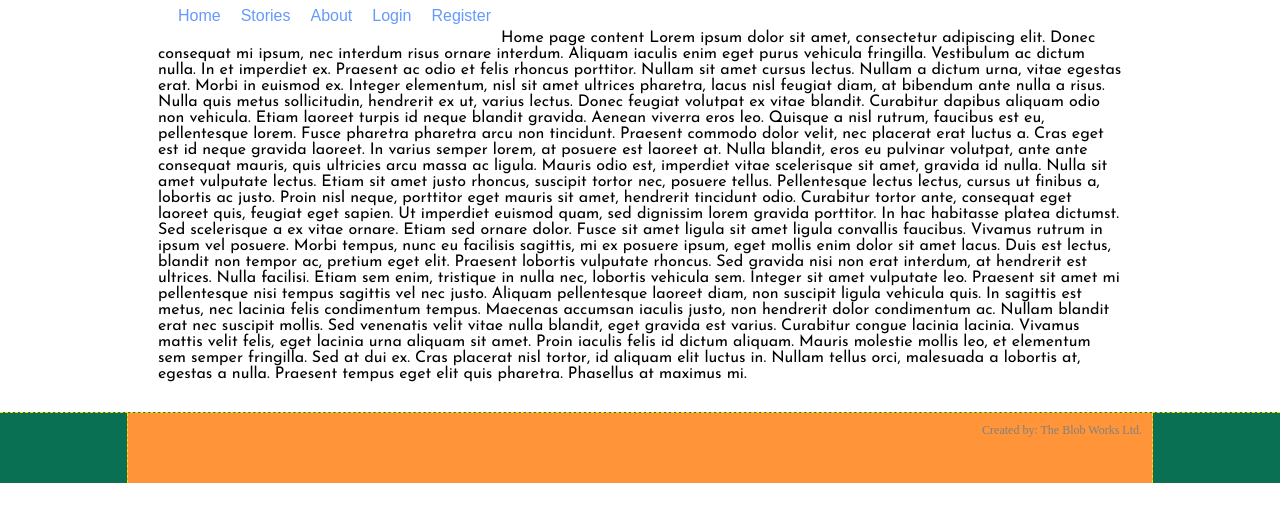
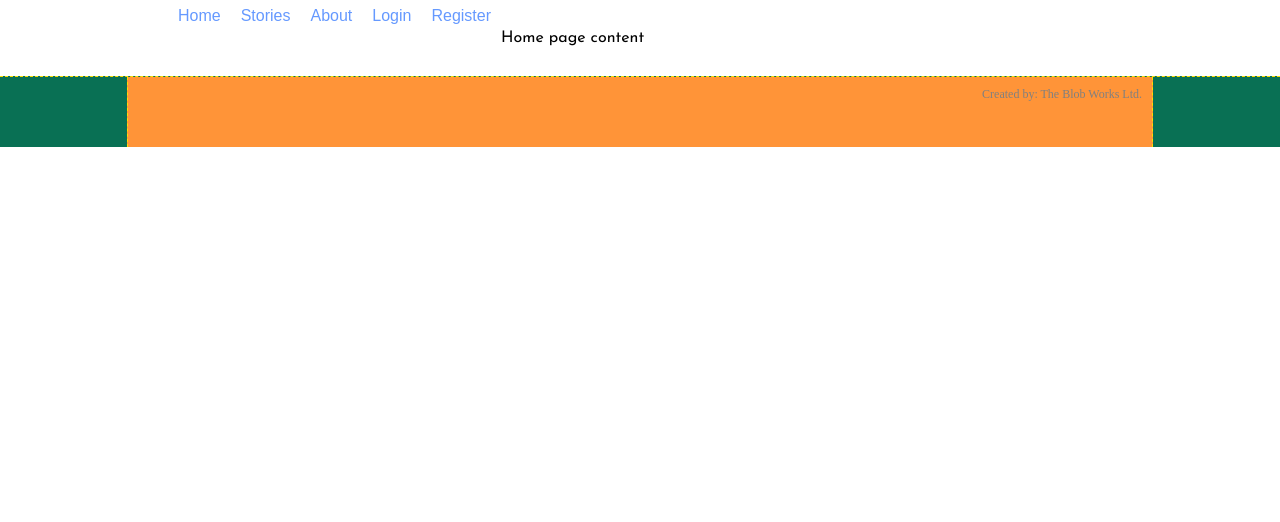
Before and after one commit to GaryB91/whitleysworld, a Django app: template home/templates/home/home.html in a window 1280 px wide. Shown: the part 71-593 px from the top of the page. Run offline with Django 3.2, Linux system fonts and the light colour scheme; the template is opened without the code that fills it, so the values that code supplies are empty; some web fonts are replaced.

Commit message:
Update base.html

```diff
--- a/templates/base.html
+++ b/templates/base.html
@@ -92,14 +92,12 @@
 					<br/>
 					<ul id='nav' class='nav'>
 						<li><a href="{% url 'home:home' %}" class='links'>Home</a></li>
-						<li><a href="javascript:void(0)" class='links'>Stories</a></li>
+						<li><a href="{% url 'story:stories' %}" class='links'>Stories</a></li>
 						<li><a href="{% url 'home:about' %}" class='links'>About</a></li>
                                                 {% if user.is_authenticated %}
                                                 <li><a href="{% url 'home:logout' %}" class="links">Logout</a></li>
                                                 {% else %}
-
                                                 <li><a href="{% url 'home:login' %}" class="links">Login</a></li>
-
                                                 <li><a href="{% url 'home:register' %}" class="links">Register</a></li>
                                                 {% endif %}
 					</ul>
@@ -109,11 +107,6 @@
 				<div class='contentWrapper'>
 					<div class='contentText'>
 						{% block content %}{% endblock content %}
-						Lorem ipsum dolor sit amet, consectetur adipiscing elit. Donec consequat mi ipsum, nec interdum risus ornare interdum. Aliquam iaculis enim eget purus vehicula fringilla. Vestibulum ac dictum nulla. In et imperdiet ex. Praesent ac odio et felis rhoncus porttitor. Nullam sit amet cursus lectus. Nullam a dictum urna, vitae egestas erat. Morbi in euismod ex.
-						Integer elementum, nisl sit amet ultrices pharetra, lacus nisl feugiat diam, at bibendum ante nulla a risus. Nulla quis metus sollicitudin, hendrerit ex ut, varius lectus. Donec feugiat volutpat ex vitae blandit. Curabitur dapibus aliquam odio non vehicula. Etiam laoreet turpis id neque blandit gravida. Aenean viverra eros leo. Quisque a nisl rutrum, faucibus est eu, pellentesque lorem.
-						Fusce pharetra pharetra arcu non tincidunt. Praesent commodo dolor velit, nec placerat erat luctus a. Cras eget est id neque gravida laoreet. In varius semper lorem, at posuere est laoreet at. Nulla blandit, eros eu pulvinar volutpat, ante ante consequat mauris, quis ultricies arcu massa ac ligula. Mauris odio est, imperdiet vitae scelerisque sit amet, gravida id nulla. Nulla sit amet vulputate lectus. Etiam sit amet justo rhoncus, suscipit tortor nec, posuere tellus. Pellentesque lectus lectus, cursus ut finibus a, lobortis ac justo. Proin nisl neque, porttitor eget mauris sit amet, hendrerit tincidunt odio. Curabitur tortor ante, consequat eget laoreet quis, feugiat eget sapien. Ut imperdiet euismod quam, sed dignissim lorem gravida porttitor. In hac habitasse platea dictumst. Sed scelerisque a ex vitae ornare.
-						Etiam sed ornare dolor. Fusce sit amet ligula sit amet ligula convallis faucibus. Vivamus rutrum in ipsum vel posuere. Morbi tempus, nunc eu facilisis sagittis, mi ex posuere ipsum, eget mollis enim dolor sit amet lacus. Duis est lectus, blandit non tempor ac, pretium eget elit. Praesent lobortis vulputate rhoncus. Sed gravida nisi non erat interdum, at hendrerit est ultrices. Nulla facilisi. Etiam sem enim, tristique in nulla nec, lobortis vehicula sem. Integer sit amet vulputate leo. Praesent sit amet mi pellentesque nisi tempus sagittis vel nec justo.
-						Aliquam pellentesque laoreet diam, non suscipit ligula vehicula quis. In sagittis est metus, nec lacinia felis condimentum tempus. Maecenas accumsan iaculis justo, non hendrerit dolor condimentum ac. Nullam blandit erat nec suscipit mollis. Sed venenatis velit vitae nulla blandit, eget gravida est varius. Curabitur congue lacinia lacinia. Vivamus mattis velit felis, eget lacinia urna aliquam sit amet. Proin iaculis felis id dictum aliquam. Mauris molestie mollis leo, et elementum sem semper fringilla. Sed at dui ex. Cras placerat nisl tortor, id aliquam elit luctus in. Nullam tellus orci, malesuada a lobortis at, egestas a nulla. Praesent tempus eget elit quis pharetra. Phasellus at maximus mi.
 					</div>
 				</div>
 			</div>
```
